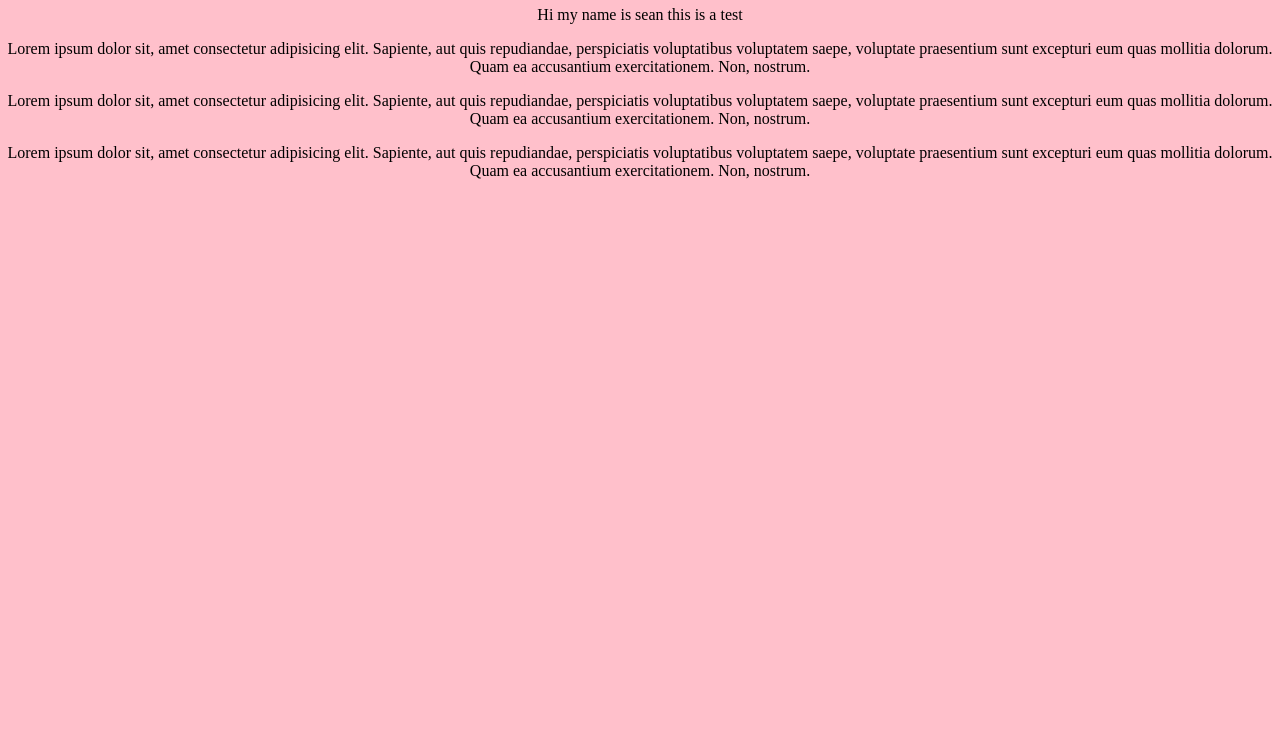
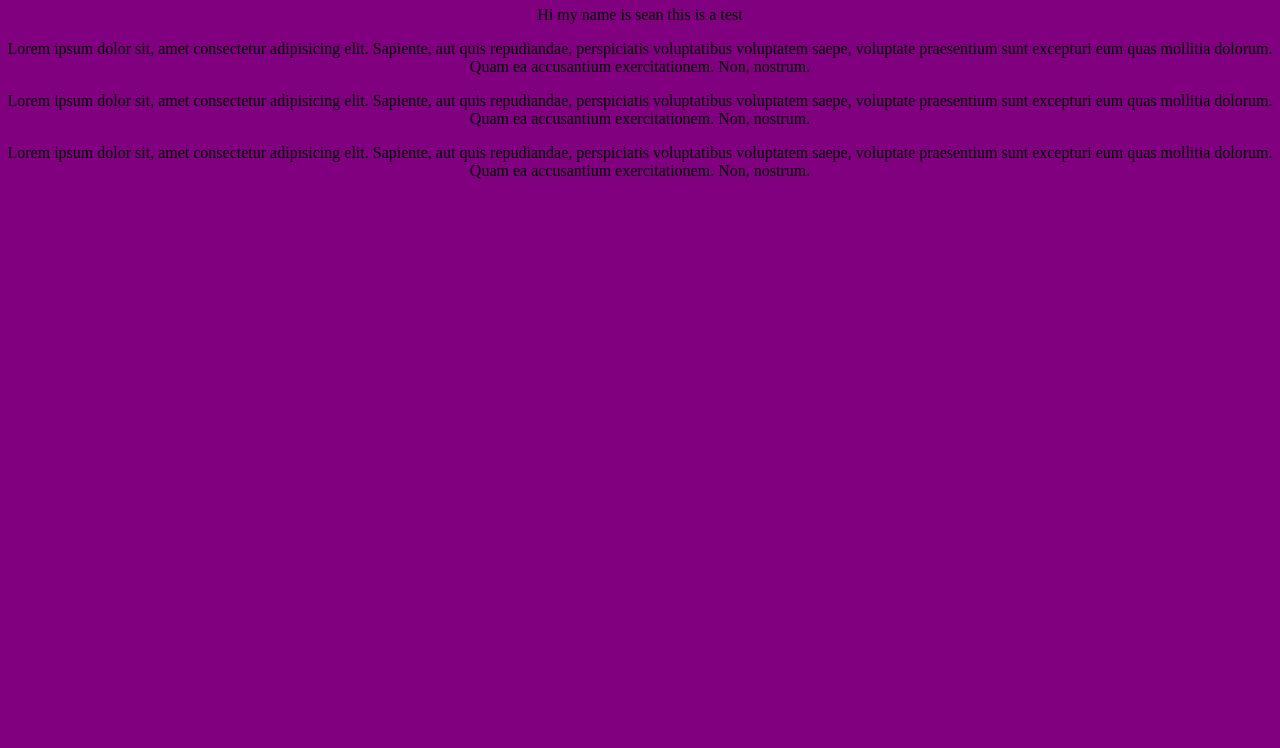
Before and after one commit to sean-dhill/Personal-Portfolio, a plain HTML site: page index.html in a window 1280 px wide. Shown: the part 52-800 px from the top of the page. Drawn offline with Linux system fonts and the light colour scheme.

Commit message:
Changed color to purple

```diff
--- a/styles.css
+++ b/styles.css
@@ -1,5 +1,5 @@
 body{
     margin: 0;
-    background: pink;
+    background: purple;
     text-align: center;
 }
```
